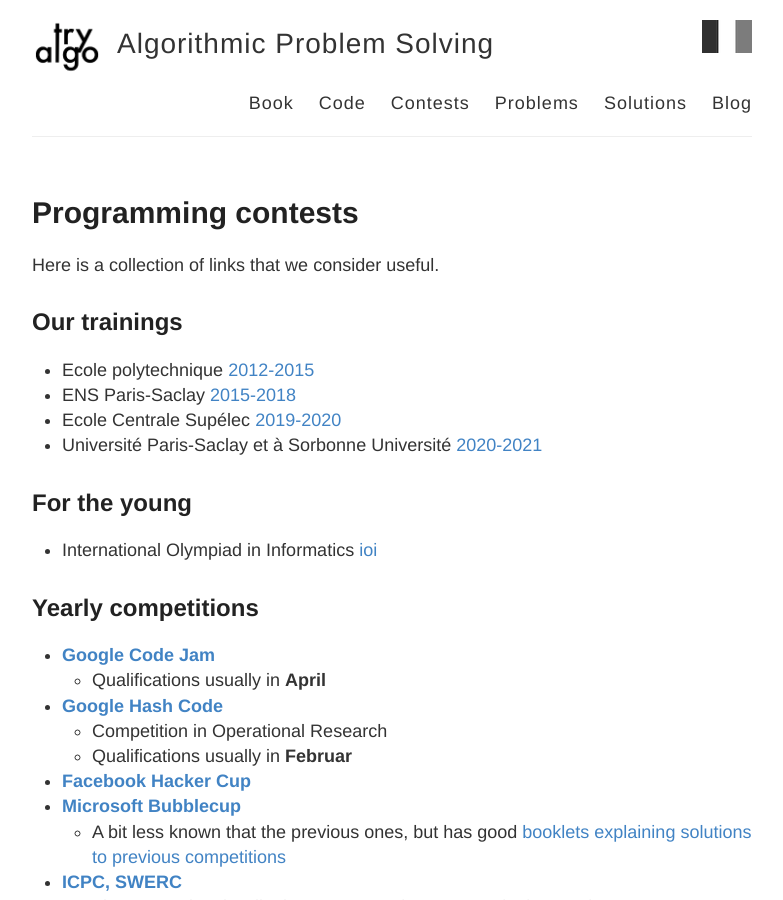
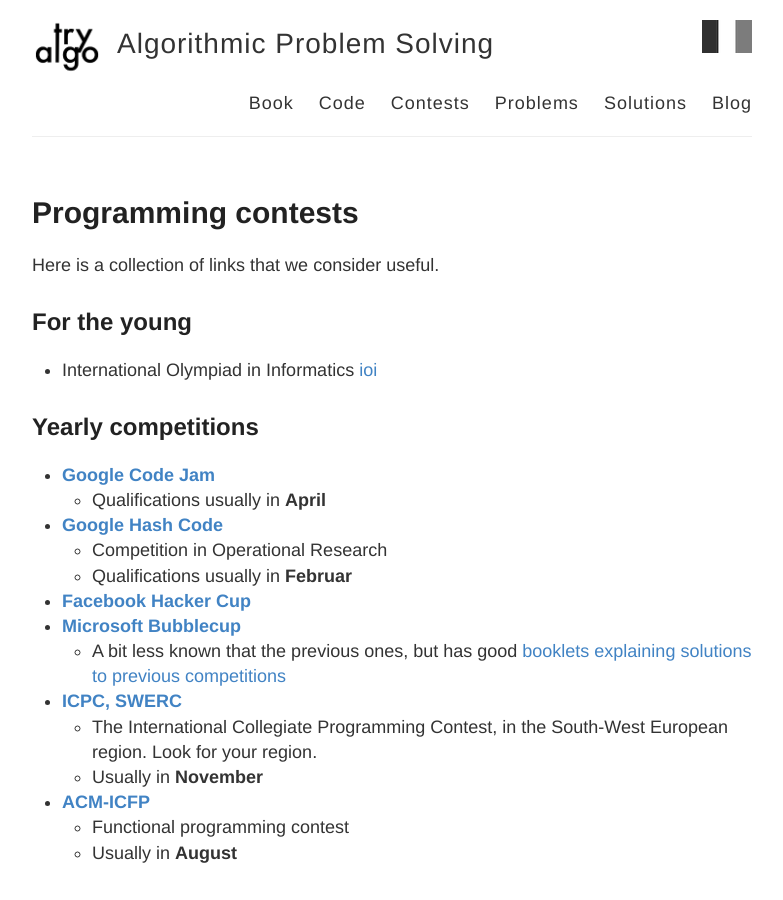
Before and after one commit to jilljenn/tryalgo.org, a Jekyll site: the page built from contests-en.md, in a window 1280 px wide and 900 px high. Shown: the whole window, without its empty margins (248-1031 px from the left). Built offline with Jekyll 4.4.1, drawn with Linux system fonts in a browser that asks for light colours; nearby versions of some CDN libraries; comment, search, counter and statistics services are not loaded.

Commit message:
lier november camp 2021

```diff
--- a/contests-en.md
+++ b/contests-en.md
@@ -5,13 +5,6 @@
 ---
 
 Here is a collection of links that we consider useful.
-
-## Our trainings
-
-- Ecole polytechnique [2012-2015](https://docs.google.com/document/d/1VMPfszJ6VEBdPp6vygnGjGDHnIviqEHvkgQVwaI9zvk/edit?usp=sharing)
-- ENS Paris-Saclay [2015-2018](/club-cachan)
-- Ecole Centrale Supélec [2019-2020](/club-ecs)
-- Université Paris-Saclay et à Sorbonne Université [2020-2021](/club-paris)
 
 ## For the young
 
```
Also changed, not shown: contests.md (+1 -1 lines).
